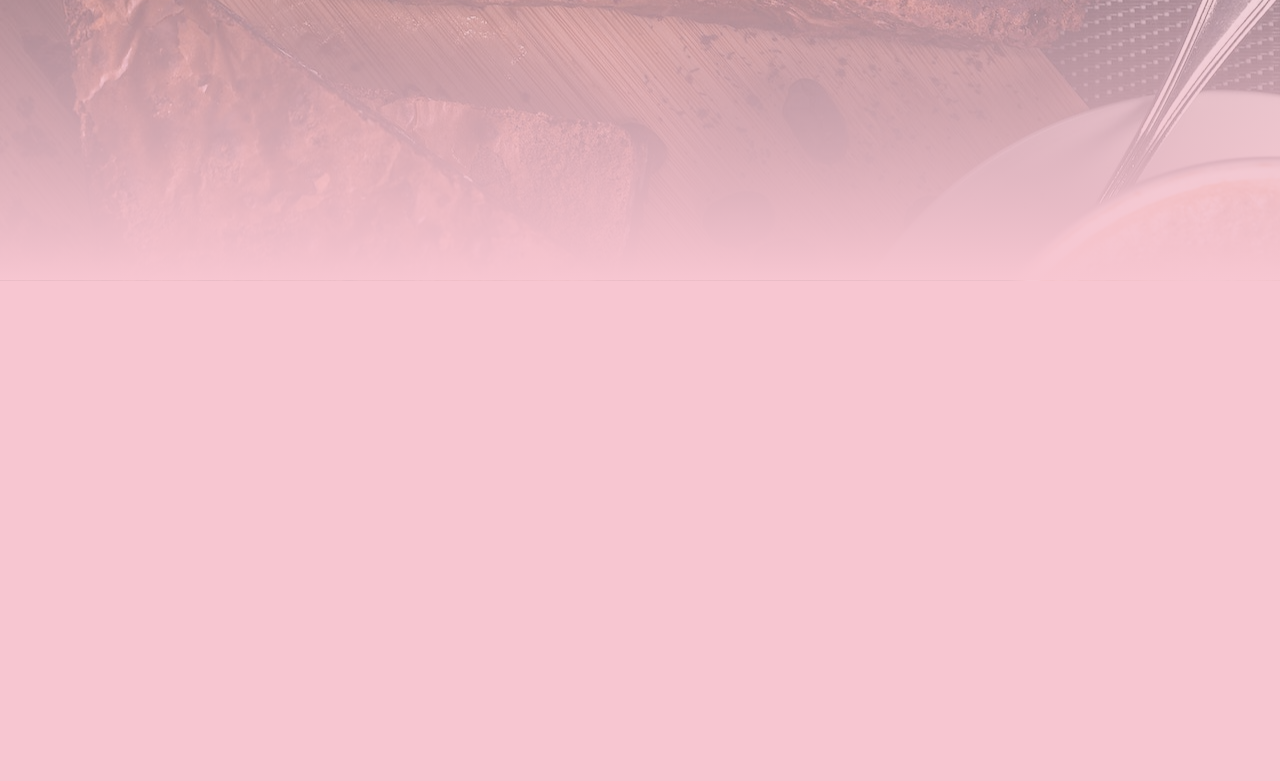
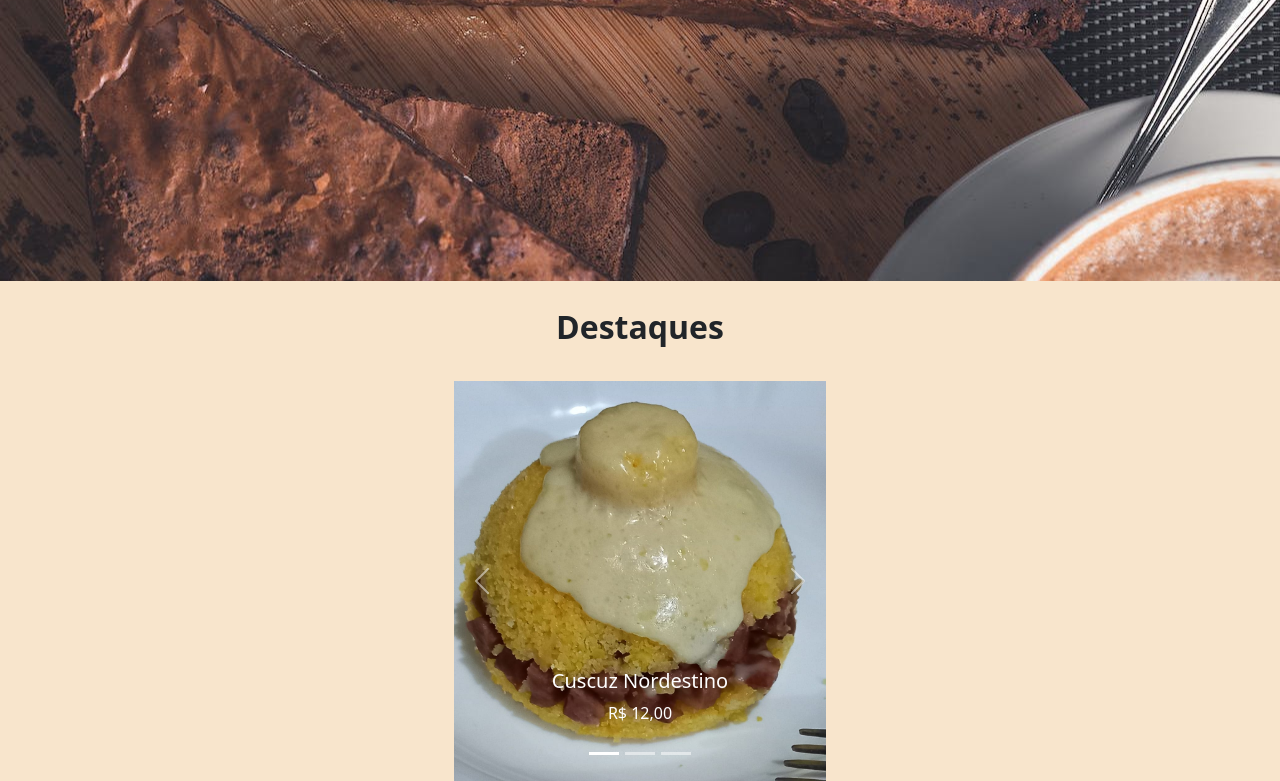
Before and after one commit to mateus-virgilio22/sophie_lanches, a plain HTML site: page index.html in a window 1280 px wide. Shown: the part 492-1273 px from the top of the page. Before the commit the page ends 800 px from the top, so only its background shows below. Drawn offline with nearby package versions, Linux system fonts and the light colour scheme.

Commit message:
Adicionando seção de destaques

```diff
--- a/css/style.css
+++ b/css/style.css
@@ -5,7 +5,7 @@
 }
 
 body {
-    background-color: var(--principal);
+    font-family: 'Sora', sans-serif;
 }
 
 header {
@@ -19,8 +19,8 @@ header {
   }
 
   a {
-    color: var(--branco);
-    text-decoration: none;
+    color: var(--branco)!important;
+    text-decoration: none!important;
     font-weight: bolder;
     font-size: 20px
   }
@@ -32,7 +32,7 @@ header {
   }
 
   .header-menu a:hover {
-    color: var(--secundaria);
+    color: var(--secundaria)!important;
   }
 
   .header-logo {
@@ -160,7 +160,7 @@ header {
     content: "";
     display: block;
     position: absolute;
-    background-image: linear-gradient(to bottom, rgba(6, 18, 30, 0.1), #f7c6d1), url("../assets/bg_home.jpg");
+    background-image: url("../assets/bg_home.jpg");
     left: 0;
     top: 0;
     width: 100%;
@@ -171,3 +171,33 @@ header {
     background-repeat: no-repeat;
     opacity: 1;
   }
+
+/* DESTAQUES*/
+.content_destaques {
+    display: flex;
+    flex-direction: column;
+    justify-content: space-around;
+    align-items: center;
+    background-color: var(--secundaria);
+}
+
+.title_destaques {
+    height: 100px;
+    display: flex;
+    align-items: center;
+}
+
+.title_destaques > h2 {
+    font-size: 2rem;
+    font-weight: bolder;
+}
+
+.carousel-item > img {
+    height: 280px!important;
+}
+
+@media (min-width: 769px) {
+    .carousel-item > img {
+        height: 400px!important;
+    }
+}
--- a/index.html
+++ b/index.html
@@ -7,7 +7,13 @@
     <link rel="stylesheet" href="./css/style.css">
     <link rel="shortcut icon" href="./assets/favicon.svg" type="image/x-icon">
 
+    <link rel="preconnect" href="https://fonts.googleapis.com" />
+    <link rel="preconnect" href="https://fonts.gstatic.com" crossorigin />
+    <link href="https://fonts.googleapis.com/css2?family=Sora:wght@300;400;500;600&display=swap" rel="stylesheet" />
+
     <link rel="stylesheet" href="https://cdnjs.cloudflare.com/ajax/libs/font-awesome/6.0.0-beta3/css/all.min.css" integrity="sha512-Fo3rlrZj/k7ujTnHg4CGR2D7kSs0v4LLanw2qksYuRlEzO+tcaEPQogQ0KaoGN26/zrn20ImR1DfuLWnOo7aBA==" crossorigin="anonymous" referrerpolicy="no-referrer" />
+
+    <link href="https://cdn.jsdelivr.net/npm/bootstrap@5.3.2/dist/css/bootstrap.min.css" rel="stylesheet" integrity="sha384-T3c6CoIi6uLrA9TneNEoa7RxnatzjcDSCmG1MXxSR1GAsXEV/Dwwykc2MPK8M2HN" crossorigin="anonymous">
 
     <title>Sophie Lanches</title>
 </head>
@@ -64,10 +70,59 @@
 
     <section>
 
+        <div class="content_destaques">
+            <div class="title_destaques">
+                <h2>Destaques</h2>
+            </div>
+            <div id="carouselExampleCaptions" class="carousel slide">
+                <div class="carousel-indicators">
+                  <button type="button" data-bs-target="#carouselExampleCaptions" data-bs-slide-to="0" class="active" aria-current="true" aria-label="Slide 1"></button>
+                  <button type="button" data-bs-target="#carouselExampleCaptions" data-bs-slide-to="1" aria-label="Slide 2"></button>
+                  <button type="button" data-bs-target="#carouselExampleCaptions" data-bs-slide-to="2" aria-label="Slide 3"></button>
+                </div>
+                <div class="carousel-inner">
+                  <div class="carousel-item active">
+                    <img src="./assets/comidas/cuscuz.jpg"  alt="...">
+                    <div class="carousel-caption d-md-block">
+                      <h5>Cuscuz Nordestino</h5>
+                      <p>R$ 12,00</p>
+                    </div>
+                  </div>
+                  <div class="carousel-item">
+                    <img src="./assets/comidas/cuscuz_2.jpg"  alt="...">
+                    <div class="carousel-caption d-md-block">
+                      <h5>Cuscuz Picante</h5>
+                      <p>R$ 14,00</p>
+                    </div>
+                  </div>
+                  <div class="carousel-item">
+                    <img src="./assets/comidas/brownie.jpg"  alt="...">
+                    <div class="carousel-caption d-md-block">
+                      <h5>Brownie</h5>
+                      <p>R$ 6,00</p>
+                    </div>
+                  </div>
+                </div>
+                <button class="carousel-control-prev" type="button" data-bs-target="#carouselExampleCaptions" data-bs-slide="prev">
+                  <span class="carousel-control-prev-icon" aria-hidden="true"></span>
+                  <span class="visually-hidden">Previous</span>
+                </button>
+                <button class="carousel-control-next" type="button" data-bs-target="#carouselExampleCaptions" data-bs-slide="next">
+                  <span class="carousel-control-next-icon" aria-hidden="true"></span>
+                  <span class="visually-hidden">Next</span>
+                </button>
+            </div>
+        </div>
+
+    </section>
+
+    <section>
+
     </section>
 
     <script src="./js/script.js"></script>
     <script src='https://unpkg.com/imagesloaded@4/imagesloaded.pkgd.min.js'></script>
     <script src='https://cdnjs.cloudflare.com/ajax/libs/gsap/3.3.3/gsap.min.js'></script>
+    <script src="https://cdn.jsdelivr.net/npm/bootstrap@5.3.2/dist/js/bootstrap.bundle.min.js" integrity="sha384-C6RzsynM9kWDrMNeT87bh95OGNyZPhcTNXj1NW7RuBCsyN/o0jlpcV8Qyq46cDfL" crossorigin="anonymous"></script>
 </body>
 </html>
```
Also changed, not shown: assets/comidas/brownie.jpg (added), assets/comidas/cuscuz.jpg (added), assets/comidas/cuscuz_2.jpg (added).
